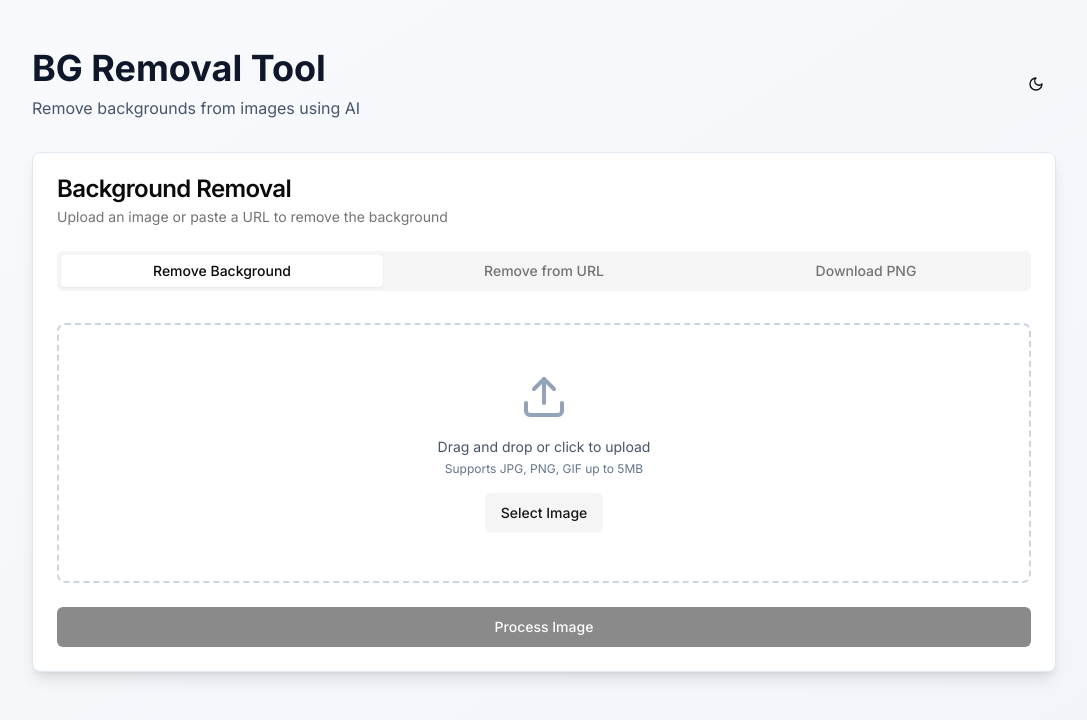
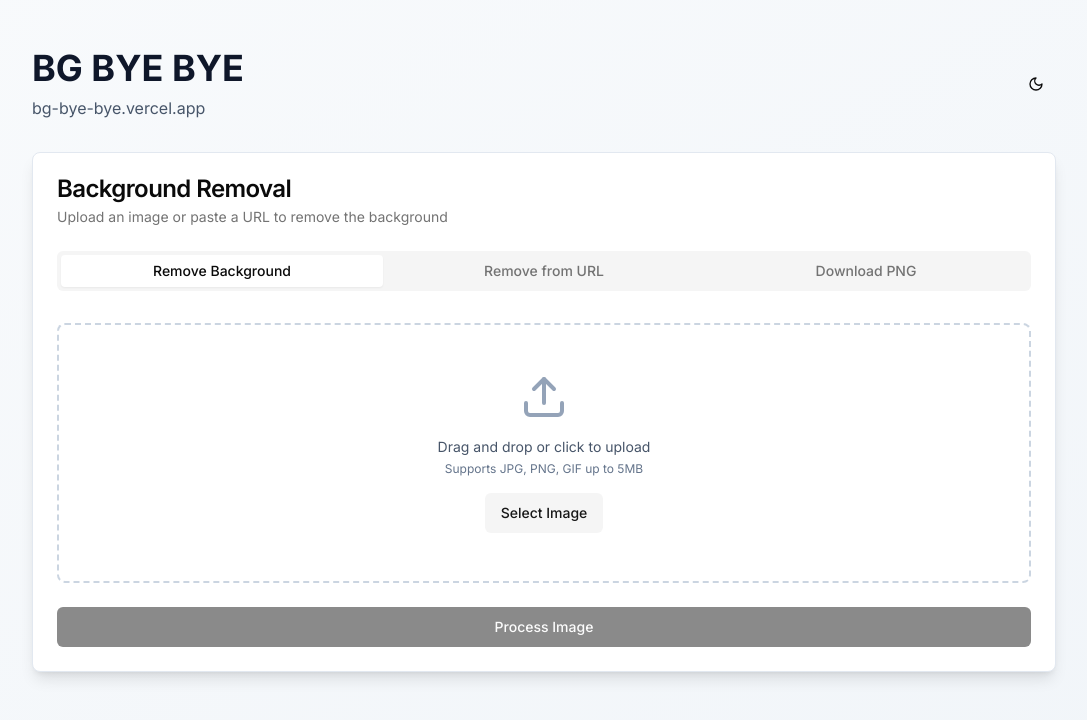
Before and after one commit to sudo-self/bg-bye, a Next.js app: page / in a window 1280 px wide. Shown: the top 720 px of the page, without its empty margins (96-1183 px from the left). Built offline with nearby package versions, Linux system fonts and the light colour scheme.

Commit message:
Update page.tsx

```diff
--- a/app/page.tsx
+++ b/app/page.tsx
@@ -16,8 +16,8 @@ export default function Home() {
       <div className="max-w-5xl mx-auto">
         <div className="flex justify-between items-center mb-8">
           <div>
-            <h1 className="text-3xl md:text-4xl font-bold text-slate-900 dark:text-white">BG Removal Tool</h1>
-            <p className="text-slate-600 dark:text-slate-400 mt-2">Remove backgrounds from images using AI</p>
+            <h1 className="text-3xl md:text-4xl font-bold text-slate-900 dark:text-white">BG BYE BYE</h1>
+            <p className="text-slate-600 dark:text-slate-400 mt-2">bg-bye-bye.vercel.app</p>
           </div>
           <Button
             variant="ghost"
```
